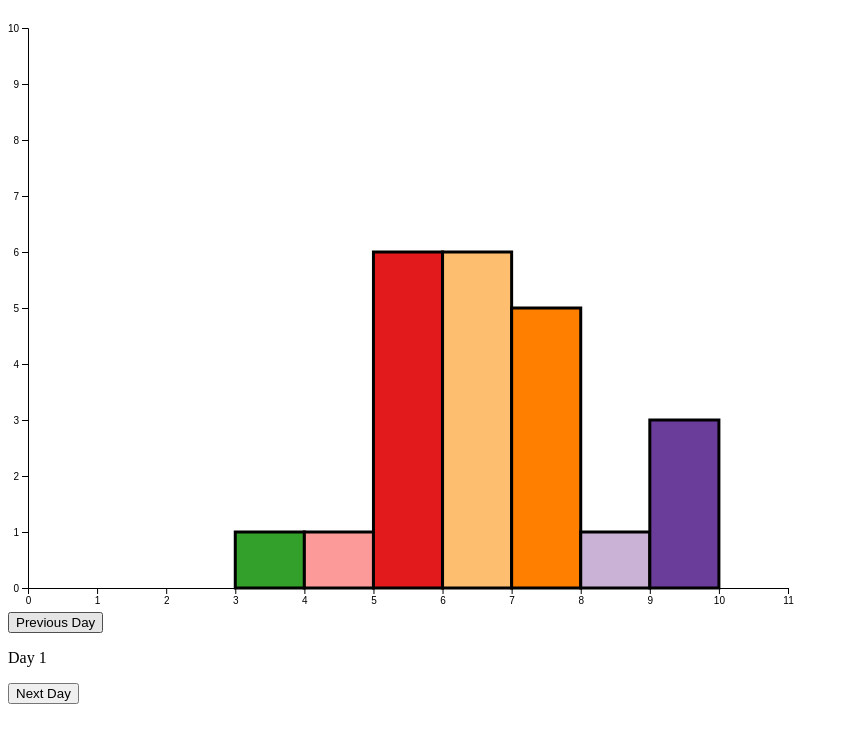
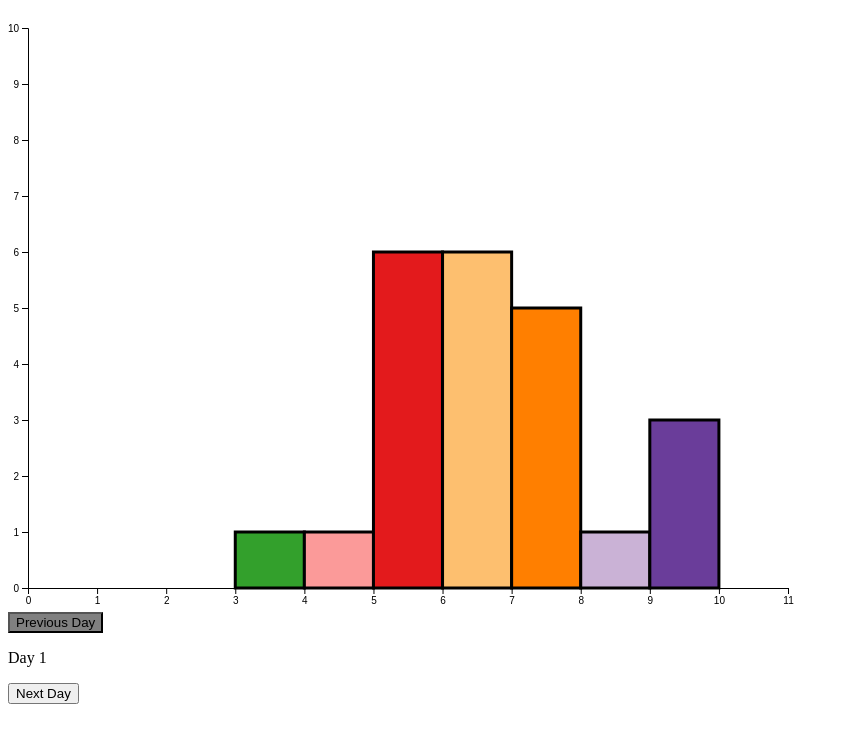
Before and after one commit to NotBenHodges/dailyHistograms, a plain HTML site: page index.html in a window 1280 px wide. In both pictures the pointer is over the button "Previous Day". Shown: the whole page, without its empty margins (0-849 px from the left). Drawn offline with Linux system fonts and the light colour scheme.

Commit message:
Added stylesheet

```diff
--- a/index.html
+++ b/index.html
@@ -4,6 +4,7 @@
     <meta charset="utf-8">
     <title>Daily Histograms</title>
     <script src="d3.js"></script>
+    <link rel="stylesheet" href="stylesheet.css">
   </head>
   <body>
     <svg>
--- /dev/null
+++ b/stylesheet.css
@@ -0,0 +1,3 @@
+button:hover{
+  background-color: gray;
+}
```
